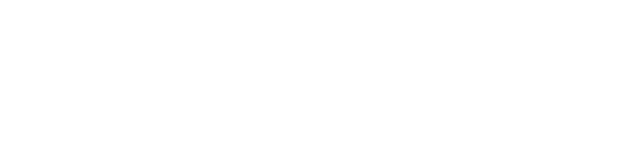
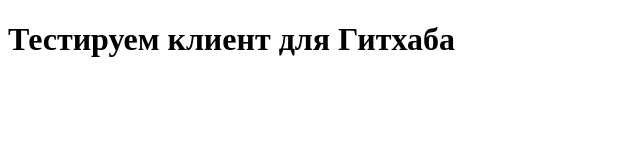
Before and after one commit to Berserk556/training_project, a plain HTML site: page index.html in a window 1280 px wide. Shown: the whole page, without its empty margins (0-640 px from the left). Drawn offline with Linux system fonts and the light colour scheme.

Commit message:
Update index.html
Добавлен заголовок

```diff
--- a/index.html
+++ b/index.html
@@ -6,6 +6,6 @@
 	<link rel="stylesheet" href="css/style.css">
 </head>
 <body>
-
+	<h1>Тестируем клиент для Гитхаба</h1>
 </body>
 </html>
```
